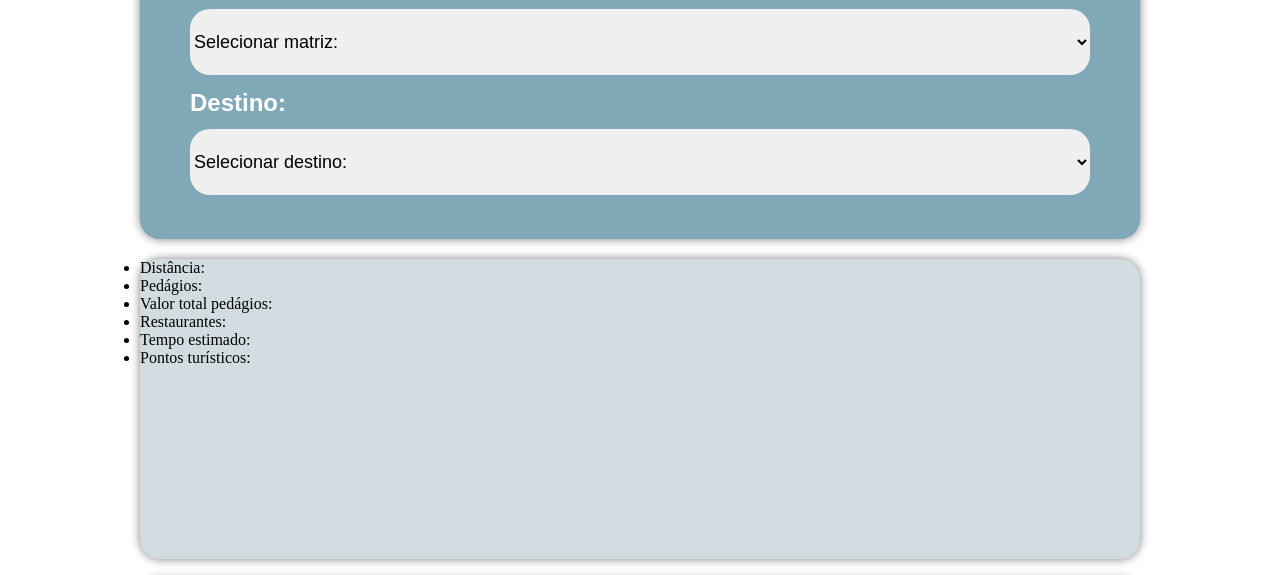
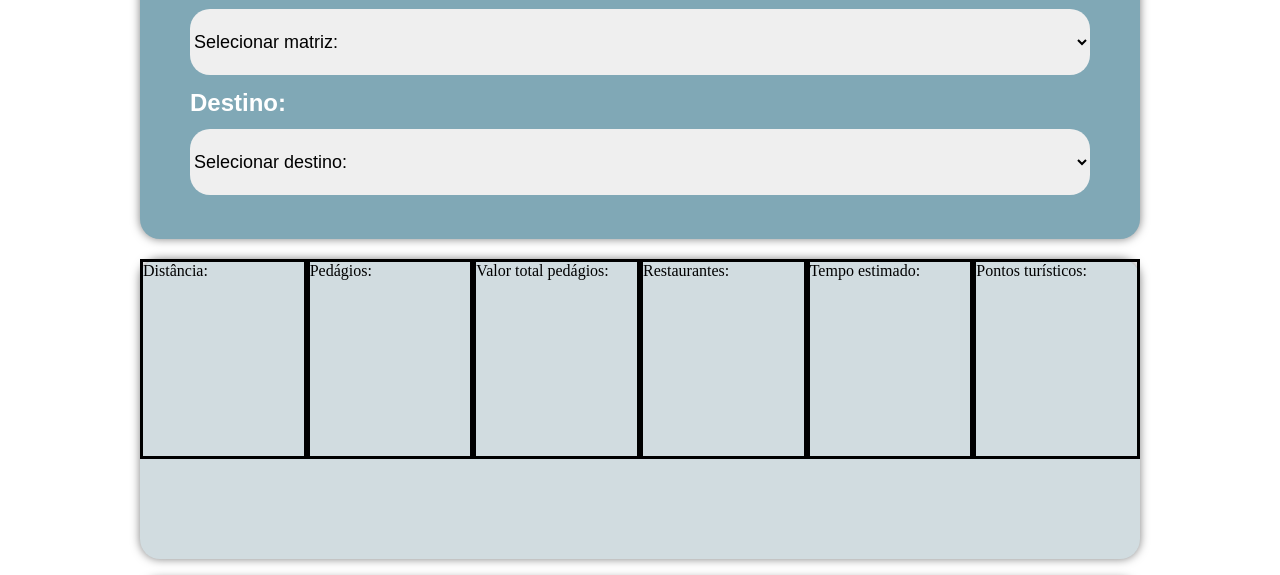
Before and after one commit to GiovanaCarrascosa/PRESTACAO-COMPRAS, a plain HTML site: page index.html in a window 1280 px wide. Shown: the part 225-800 px from the top of the page. Drawn offline with Linux system fonts and the light colour scheme; a web font is replaced by a local one.

Commit message:
commit teste

```diff
--- a/index.html
+++ b/index.html
@@ -58,13 +58,25 @@
         <!-- Container da lista de dados da viagem -->
          <section class="lista-dados-viagem">
 
-             <ul>
+             <ul class="lista-dados-viagem_ul">
+                <div class="lista-dados-viagem_card">
                     <li>Distância:</li>
+                </div>
+                <div class="lista-dados-viagem_card">
                     <li>Pedágios:</li>
+                </div>
+                <div class="lista-dados-viagem_card">
                     <li>Valor total pedágios:</li>
+                </div>
+                <div class="lista-dados-viagem_card">
                     <li>Restaurantes:</li>
+                </div>
+                <div class="lista-dados-viagem_card">
                     <li>Tempo estimado:</li>
+                </div>
+                <div class="lista-dados-viagem_card">
                     <li>Pontos turísticos:</li>
+                </div>
             </ul>
 
          </section>
--- a/styles/global.css
+++ b/styles/global.css
@@ -166,6 +166,17 @@
 
 }
 
+.lista-dados-viagem_ul{
+    display: flex;
+    flex-direction: row;
+    list-style-type: none;
+}
+.lista-dados-viagem_card{
+    width: 200px;
+    height: 200px;
+    border: solid black;
+
+}
 
 /* ///////////////////////////////////////////////////////////////////////////////////////////////////////////////////////////////////////////// */
 /* CONTAINER DE DADOS DO VEÍCULO */
```
Lines whose indentation alone changed are shown as unchanged.
